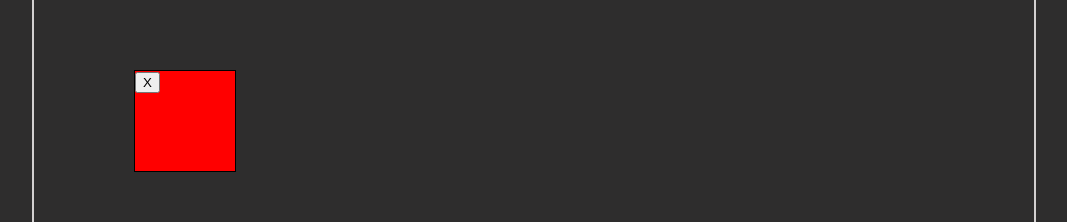
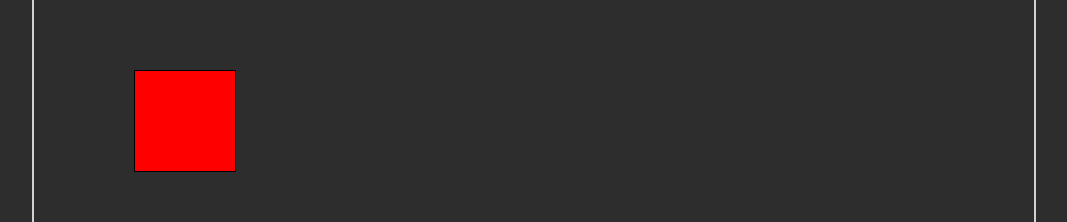
Before and after one commit to tordfa/tableview, a React (Create React App) app: page / in a window 1280 px wide. Both pictures are taken after a click on the button "Add Table". Shown: the part 265-487 px from the top of the page, without its empty margins (106-1173 px from the left). Built offline with nearby package versions, Linux system fonts and the light colour scheme.

Commit message:
Added state in parent component for toggling Edit Table View.(deleting tables)

```diff
--- a/src/App.js
+++ b/src/App.js
@@ -5,10 +5,10 @@ import { useState } from 'react';
 
 function App() {
 
-  const [tableList, setTableList] = useState(getTables())
+  const [tableList, setTableList] = useState(getTables());
+  const [isEdit, setIsEdit] = useState(false);
 
   // let tabletemplate = {id: tableId, name: tableName, x: tableXPos, y: tableYPOS}
-
   function createRandomId(){
     let date = new Date();
     return date.getDate().toString() + date.getMonth().toString() + Math.floor(date.getTime()* Math.random());
@@ -49,10 +49,17 @@ function App() {
   return (
     <div className="App">
       <h1>Table View</h1>
-      <Controlpanel createTable={createTable}></Controlpanel>
+      <Controlpanel createTable={createTable} setIsEdit={setIsEdit}></Controlpanel>
       <div className='tableContainer'>
         {tableList
-        ? tableList.map((table) => {return <Table key={table.id} xPos={table.x} yPos={table.y} deleteTable={()=>{deleteTable(table.id)}}></Table>})
+        ? tableList.map((table) => {
+          return <Table
+            key={table.id}
+            xPos={table.x}
+            yPos={table.y}
+            deleteTable={()=>{deleteTable(table.id)}}
+            isEdit={isEdit}
+            ></Table>})
         : <></>
         }
       </div>
--- a/src/components/Controlpanel.jsx
+++ b/src/components/Controlpanel.jsx
@@ -1,7 +1,7 @@
-function Controlpanel({createTable}){
+function Controlpanel({createTable, setIsEdit}){
     return (
         <div className="controlpanel">
-            <button>Edit Table view</button>
+            <button onClick={() => setIsEdit((prevstate) => !prevstate)}>Edit Table view</button>
             <button onClick={createTable}>Add Table</button>
             <button>Add Floor</button>
             <div>
--- a/src/components/Table.jsx
+++ b/src/components/Table.jsx
@@ -1,4 +1,4 @@
-function Table({xPos=0,yPos=0, deleteTable}) {
+function Table({xPos=0,yPos=0, deleteTable,isEdit}) {
     let x = 0;
     let y = 0;
     let tableWidth = 100;
@@ -59,7 +59,11 @@ function moveTable(e){
     }
 return(
     <div className="table" style={tableStyle} onMouseDown={tableClicked} onMouseUp={tableUnclicked} onMouseMove={moveTable}>
-        <button onClick={deleteTable}>X</button>
+        {isEdit
+        ? <button onClick={deleteTable}>X</button>
+        : <></>
+        }
+
         </div>
 )
 }
```
